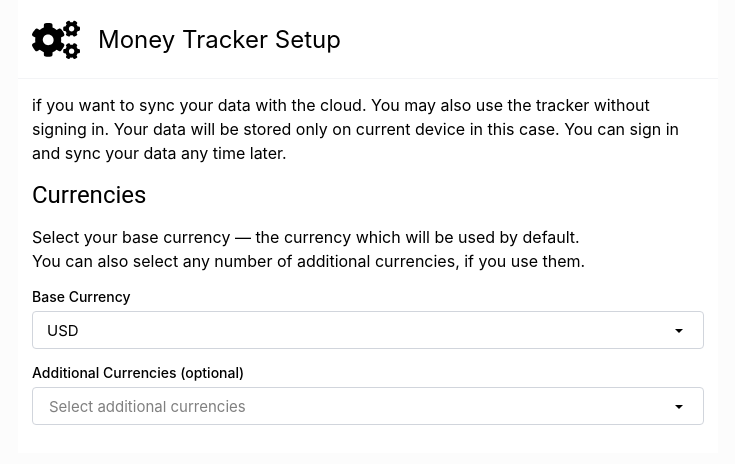
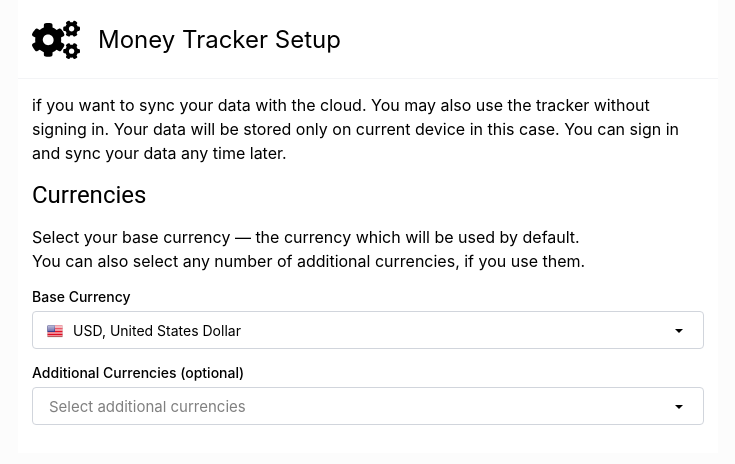
Before and after one commit to Imoyemi-1/moneytracker-app, a React (Vite) app: page / in a window 1280 px wide. Shown: the top 464 px of the page, without its empty margins (272-1007 px from the left). Built offline with nearby package versions, Linux system fonts and the light colour scheme.

Commit message:
feat(set): handle base selection display

```diff
--- a/src/components/Dropdown.jsx
+++ b/src/components/Dropdown.jsx
@@ -1,6 +1,6 @@
 import clsx from 'clsx/lite';
 
-const Dropdown = ({ isFocused }) => {
+const Dropdown = ({ isFocused, data }) => {
   return (
     // Todo: add accessibility to jsx later
     <ul
--- a/src/components/Field.jsx
+++ b/src/components/Field.jsx
@@ -3,8 +3,10 @@ import { useState } from 'react';
 import Dropdown from './Dropdown';
 import { clsx } from 'clsx/lite';
 
-const Field = ({ label, selection, defaultPh, FocusPh }) => {
+const Field = ({ label, selection, placeholder }) => {
   const [isFocused, setIsFocused] = useState(false);
+  const [baseInputEmpty, setBaseInputEmpty] = useState(true);
+
   return (
     // Todo: add accessibility to jsx later
 
@@ -17,22 +19,45 @@ const Field = ({ label, selection, defaultPh, FocusPh }) => {
 
           //   update border when input is focus or blur
           isFocused &&
-            'border-blue-200  border border-b-0 rounded-bl-none rounded-br-none',
-          !isFocused && 'border-gray-300 border '
+            ' border-blue-200  border border-b-0 rounded-bl-none rounded-br-none',
+          !isFocused && ' border-gray-300 border '
         )}
       >
-        {!isFocused && selection && (
-          //  toggle selection display if input is focused
-          <div className='text-[0.9375rem] px-3.5'>{selection}</div>
-        )}
+        {selection &&
+          //  toggle selection states when input is focus
+          baseInputEmpty && (
+            <div
+              className={clsx(
+                //  toggle selection display when input have value
+                'text-sm px-3.5 flex items-center',
+                isFocused && 'absolute opacity-50'
+              )}
+            >
+              <img
+                className='mr-2.5 h-3.5 w-4 object-cover'
+                src={selection.flag}
+                alt={selection.country}
+              />
+              <span>
+                {selection.code}, {selection.name}
+              </span>
+            </div>
+          )}
 
         <input
-          onFocus={() => setIsFocused(true)}
+          onFocus={() => {
+            setIsFocused(true);
+          }}
           onBlur={() => setIsFocused(false)}
+          onChange={(e) =>
+            e.target.value.trim().length > 0
+              ? setBaseInputEmpty(false)
+              : setBaseInputEmpty(true)
+          }
           className='py-2 px-4 pr-7  full outline-0 min-w-12.5 flex-1 border-0 text-[0.9375rem]'
           type='text'
           //   toggle and display placeholder when selection is hidden
-          placeholder={isFocused ? FocusPh : defaultPh}
+          placeholder={placeholder}
         />
 
         <button type='button' className='px-4 cursor-pointer'>
--- a/src/contexts/Setup.jsx
+++ b/src/contexts/Setup.jsx
@@ -4,6 +4,8 @@ import currenciesData from '../../currencies.json';
 const DropdownContext = createContext(null);
 
 function DropdownProvider({ children }) {
+  // add selection currencies to dropdown states
+
   const [selected, setSelected] = useState({
     baseSelection: currenciesData.find((currency) => currency.code === 'USD'),
     additionalSelection: [],
@@ -16,6 +18,7 @@ function DropdownProvider({ children }) {
   );
 }
 
+// Dropdown helper hooks to get dropdown context
 const useDropdown = () => {
   return useContext(DropdownContext);
 };
--- a/src/setupPage/Form.jsx
+++ b/src/setupPage/Form.jsx
@@ -7,19 +7,22 @@ import { useDropdown } from '../contexts/Setup';
 const Form = () => {
   const { currenciesData, selected, setSelected } = useDropdown();
 
+  // remove currencies already selected from base list
+  const filteredForBase = currenciesData.filter(
+    (currency) => currency.code !== selected.baseSelection.code
+  );
+
   return (
     <form>
       <div>
         <Field
           label='Base Currency'
-          selection={selected.baseSelection.code}
-          defaultPh=''
-          FocusPh={selected.baseSelection.code}
+          selection={selected.baseSelection}
+          placeholder=''
         />
         <Field
           label='Additional Currencies (optional)'
-          defaultPh='Select additional currencies'
-          FocusPh='Select additional currencies'
+          placeholder='Select additional currencies'
         />
       </div>
     </form>
```
